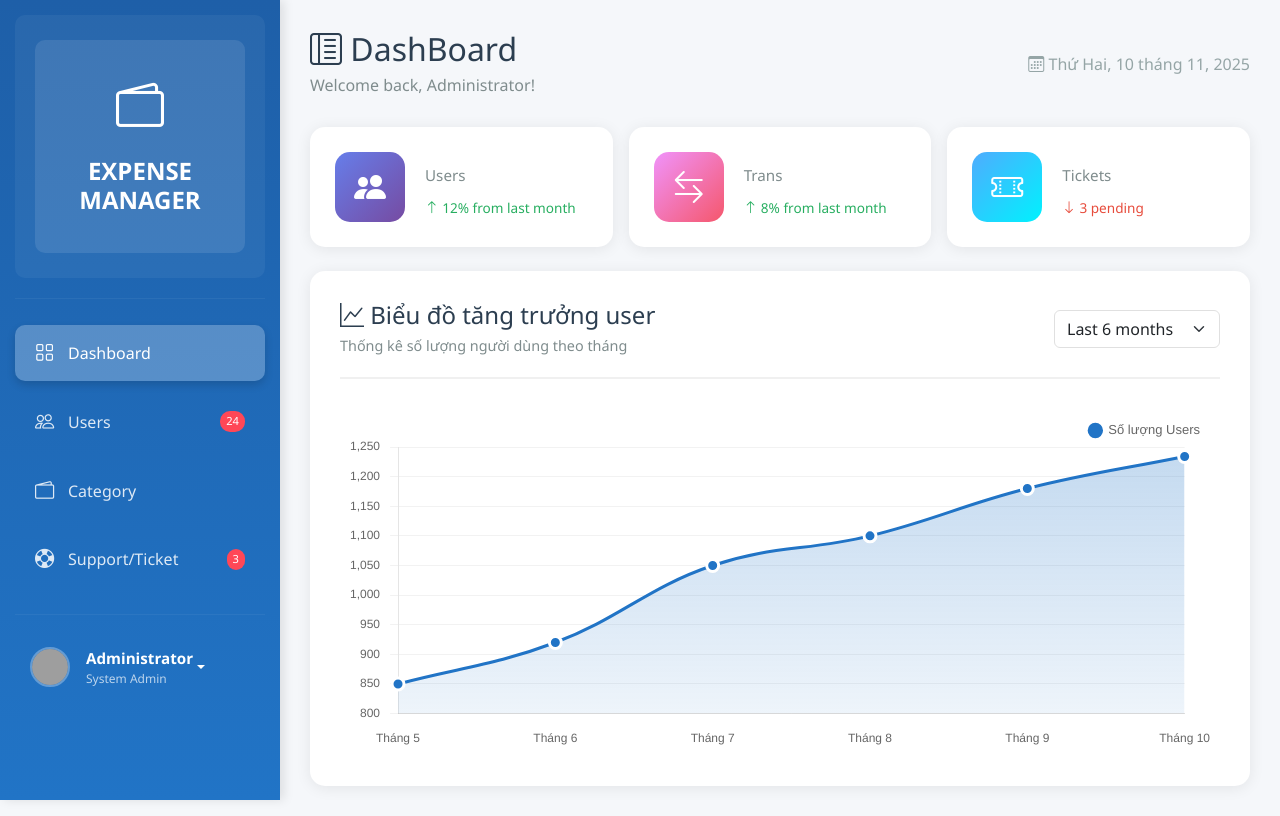
After one commit to TranMinhTan3110/ExpenseManagement, an ASP.NET Core app: template Views/DashBoardAD/Index.cshtml in a window 1280 px wide. The commit adds this page. Run offline with ASP.NET Core 8, Linux system fonts and the light colour scheme; the template is opened without the code that fills it, so the values that code supplies are empty; some libraries are stand-ins or nearby versions; grey boxes are pictures that could not be loaded.

Commit message:
FE-Thiết kế giao diện LayoutAdmin và dashboard

```diff
--- a/Controllers/GoalsController.cs
+++ b/Controllers/GoalsController.cs
@@ -28,7 +28,7 @@ namespace QuanLyChiTieu_WebApp.Controllers
             return User.FindFirstValue(ClaimTypes.NameIdentifier);
         }
 
-        // 🟢 1️⃣ Trang danh sách mục tiêu
+        //  Trang danh sách mục tiêu
         public async Task<IActionResult> Index()
         {
             var userId = GetCurrentUserId();
--- a/Services/IDashBoardService.cs
+++ b/Services/IDashBoardService.cs
@@ -4,6 +4,6 @@ namespace QuanLyChiTieu_WebApp.Services
 {
     public interface IDashboardService
     {
-        Task<DashboardViewModel> GetDashboardDataAsync(string userId, int days = 7); // ✅ Thêm days
+        Task<DashboardViewModel> GetDashboardDataAsync(string userId, int days = 7);
     }
 }
--- a/Views/DashBoard/Index.cshtml
+++ b/Views/DashBoard/Index.cshtml
@@ -7,12 +7,7 @@
 @section Styles {
 
     <link rel="stylesheet" href="~/asset/css/DashBoard.css" />
-
-
     <link rel="stylesheet" href="https://cdnjs.cloudflare.com/ajax/libs/toastr.js/latest/toastr.min.css">
-
-
-
 }
 
 @using System.Security.Claims
--- /dev/null
+++ b/Views/DashBoardAD/Index.cshtml
@@ -0,0 +1,77 @@
+@{
+    ViewData["Title"] = "DashBoard";
+    ViewData["Subtitle"] = "Welcome back, Administrator!";
+    ViewData["Icon"] = "bi bi-layout-text-sidebar-reverse";
+    Layout = "~/Views/Shared/LayoutAdmin.cshtml";
+}
+@section Styles {
+
+    <link rel="stylesheet" href="~/asset/css/DasdBoardAD.css" />
+}
+<!-- Statistics Cards -->
+<div class="row g-3 mb-4">
+    <div class="col-md-4">
+        <div class="stat-card">
+            <div class="stat-icon" style="background: linear-gradient(135deg, #667eea 0%, #764ba2 100%);">
+                <i class="bi bi-people-fill"></i>
+            </div>
+            <div class="stat-details">
+                <h3 class="stat-number">@ViewBag.UserCount</h3>
+                <p class="stat-label">Users</p>
+                <small class="stat-change positive">
+                    <i class="bi bi-arrow-up"></i> 12% from last month
+                </small>
+            </div>
+        </div>
+    </div>
+    <div class="col-md-4">
+        <div class="stat-card">
+            <div class="stat-icon" style="background: linear-gradient(135deg, #f093fb 0%, #f5576c 100%);">
+                <i class="bi bi-arrow-left-right"></i>
+            </div>
+            <div class="stat-details">
+                <h3 class="stat-number">@ViewBag.TransactionCount</h3>
+                <p class="stat-label">Trans</p>
+                <small class="stat-change positive">
+                    <i class="bi bi-arrow-up"></i> 8% from last month
+                </small>
+            </div>
+        </div>
+    </div>
+    <div class="col-md-4">
+        <div class="stat-card">
+            <div class="stat-icon" style="background: linear-gradient(135deg, #4facfe 0%, #00f2fe 100%);">
+                <i class="bi bi-ticket-perforated"></i>
+            </div>
+            <div class="stat-details">
+                <h3 class="stat-number">@ViewBag.TotalTicketCount</h3>
+                <p class="stat-label">Tickets</p>
+                <small class="stat-change negative">
+                    <i class="bi bi-arrow-down"></i> 3 pending
+                </small>
+            </div>
+        </div>
+    </div>
+</div>
+
+<!-- Chart Card -->
+<div class="chart-card">
+    <div class="chart-header">
+        <div>
+            <h4 class="chart-title">
+                <i class="bi bi-graph-up"></i> Biểu đồ tăng trưởng user
+            </h4>
+            <p class="chart-subtitle">Thống kê số lượng người dùng theo tháng</p>
+        </div>
+        <select class="form-select select-custom">
+            <option>Last 6 months</option>
+            <option>Last 12 months</option>
+            <option>This year</option>
+        </select>
+    </div>
+    <canvas id="userGrowthChart"></canvas>
+</div>
+
+@section Scripts {
+    <script src="~/asset/js/DashBoardAD.js"></script>
+}
--- /dev/null
+++ b/Views/Shared/LayoutAdmin.cshtml
@@ -0,0 +1,105 @@
+<!DOCTYPE html>
+<html lang="en">
+<head>
+    <meta charset="UTF-8">
+    <meta name="viewport" content="width=device-width, initial-scale=1.0">
+    <title>@ViewData["Title"] - Expense Manager</title>
+    <link href="https://cdn.jsdelivr.net/npm/bootstrap@5.3.2/dist/css/bootstrap.min.css" rel="stylesheet">
+    <link rel="stylesheet" href="https://cdn.jsdelivr.net/npm/bootstrap-icons@1.11.3/font/bootstrap-icons.min.css">
+    @* css *@
+    <link rel="stylesheet" href="~/asset/css/LayOutAdmin.css">
+
+    @RenderSection("Styles", required: false)
+</head>
+<body>
+    <div class="">
+        <!-- Sidebar -->
+        <div class="sidebar sidebar-width">
+            <div class="sidebar-logo">
+                <div class="logo-fallback">
+                    <i class="bi bi-wallet2"></i>
+                    <h4>EXPENSE<br>MANAGER</h4>
+                </div>
+            </div>
+
+            <hr>
+
+            <ul class="nav nav-pills flex-column mb-auto">
+                <li class="nav-item">
+                    <a asp-controller="DashBoardAD" asp-action="Index" class="nav-link">
+                        <i class="bi bi-grid me-2"></i>
+                        <span>Dashboard</span>
+                    </a>
+                </li>
+                <li>
+                    <a asp-controller="Users" asp-action="Index" class="nav-link">
+                        <i class="bi bi-people me-2"></i>
+                        <span>Users</span>
+                        <span class="nav-badge">24</span>
+                    </a>
+                </li>
+                <li>
+                    <a asp-controller="Category" asp-action="Index" class="nav-link">
+                        <i class="bi bi-wallet2 me-2"></i>
+                        <span>Category</span>
+                    </a>
+                </li>
+                <li>
+                    <a asp-controller="Support" asp-action="Index" class="nav-link">
+                        <i class="bi bi-life-preserver me-2"></i>
+                        <span>Support/Ticket</span>
+                        <span class="nav-badge">3</span>
+                    </a>
+                </li>
+            </ul>
+
+            <hr>
+
+            <div class="dropdown dropdown-padding">
+                <a href="#" class="d-flex align-items-center text-white text-decoration-none dropdown-toggle" data-bs-toggle="dropdown">
+                    <img src="https://ui-avatars.com/api/?name=Admin&background=4CAF50&color=fff&size=40&bold=true" alt="Admin" width="40" height="40" class="rounded-circle me-3">
+                    <div class="admin-info">
+                        <span class="admin-name">Administrator</span>
+                        <span class="admin-role">System Admin</span>
+                    </div>
+                </a>
+                <ul class="dropdown-menu dropdown-menu-dark text-small shadow dropdown-menu-custom">
+                    <li><a class="dropdown-item" href="#"><i class="bi bi-person-circle me-2"></i>Profile</a></li>
+                    <li><a class="dropdown-item" href="#"><i class="bi bi-gear me-2"></i>Settings</a></li>
+                    <li><hr class="dropdown-divider"></li>
+                    <li><a class="dropdown-item" asp-controller="Account" asp-action="Logout"><i class="bi bi-box-arrow-right me-2"></i>Sign out</a></li>
+                </ul>
+            </div>
+        </div>
+
+        <!-- Main Content -->
+        <div class="main-content">
+            <!-- Page Header -->
+            <div class="page-header">
+                <div>
+                    <h2 class="page-title">
+                        <i class="@ViewData["Icon"]"></i> @ViewData["Title"]
+                    </h2>
+                    <p class="page-subtitle">@ViewData["Subtitle"]</p>
+                </div>
+                <div class="page-date">
+                    <i class="bi bi-calendar3"></i> <span id="currentDate"></span>
+                </div>
+            </div>
+
+            <!-- Content từ các trang con -->
+            @RenderBody()
+        </div>
+    </div>
+
+    <script src="https://cdn.jsdelivr.net/npm/bootstrap@5.3.2/dist/js/bootstrap.bundle.min.js"></script>
+    <script type="text/javascript" src="https://cdn.jsdelivr.net/npm/echarts@5.4.3/dist/echarts.min.js"></script>
+    <script src="https://cdn.jsdelivr.net/npm/chart.js"></script>
+
+    <script src="/lib/jquery/dist/jquery.min.js"></script>
+    <script src="/lib/bootstrap/dist/js/bootstrap.bundle.min.js"></script>
+    <script src="~/asset/js/LayoutAdmin.js"></script>
+
+    @RenderSection("Scripts", required: false)
+</body>
+</html>
--- /dev/null
+++ b/wwwroot/asset/css/DasdBoardAD.css
@@ -0,0 +1,114 @@
+
+
+
+
+
+
+
+
+.stat-card {
+    background: white;
+    border-radius: 15px;
+    padding: 25px;
+    box-shadow: 0 2px 15px rgba(0, 0, 0, 0.08);
+    transition: all 0.3s ease;
+    display: flex;
+    align-items: center;
+    gap: 20px;
+}
+
+    .stat-card:hover {
+        transform: translateY(-5px);
+        box-shadow: 0 5px 25px rgba(0, 0, 0, 0.15);
+    }
+
+.stat-icon {
+    width: 70px;
+    height: 70px;
+    border-radius: 15px;
+    display: flex;
+    align-items: center;
+    justify-content: center;
+    flex-shrink: 0;
+}
+
+    .stat-icon i {
+        font-size: 2rem;
+        color: white;
+    }
+
+.stat-details {
+    flex: 1;
+}
+
+.stat-number {
+    font-size: 2rem;
+    font-weight: 700;
+    color: #2c3e50;
+    margin: 0;
+    line-height: 1;
+}
+
+.stat-label {
+    color: #7f8c8d;
+    font-size: 0.95rem;
+    margin: 8px 0;
+    font-weight: 500;
+}
+
+.stat-change {
+    font-size: 0.85rem;
+    font-weight: 500;
+}
+
+    .stat-change.positive {
+        color: #27ae60;
+    }
+
+    .stat-change.negative {
+        color: #e74c3c;
+    }
+
+.chart-card {
+    background: white;
+    border-radius: 15px;
+    padding: 30px;
+    box-shadow: 0 2px 15px rgba(0, 0, 0, 0.08);
+}
+
+.chart-header {
+    display: flex;
+    justify-content: space-between;
+    align-items: center;
+    margin-bottom: 25px;
+    padding-bottom: 20px;
+    border-bottom: 2px solid #f0f0f0;
+}
+
+.form-select:focus {
+    border-color: #2174c6;
+    box-shadow: 0 0 0 0.2rem rgba(33, 116, 198, 0.25);
+}
+
+
+/* Chart title styles */
+.chart-title {
+    color: #2c3e50;
+    margin-bottom: 5px;
+}
+
+.chart-subtitle {
+    color: #7f8c8d;
+    font-size: 0.9rem;
+    margin: 0;
+}
+
+.main-content-width {
+    width: calc(100% - 280px);
+}
+
+/* Select custom styles */
+.select-custom {
+    width: auto;
+    border-color: #e0e0e0;
+}
--- /dev/null
+++ b/wwwroot/asset/css/LayOutAdmin.css
@@ -0,0 +1,179 @@
+
+* {
+    margin: 0;
+    padding: 0;
+    box-sizing: border-box;
+}
+
+body {
+    font-family: 'Segoe UI', Tahoma, Geneva, Verdana, sans-serif;
+    background-color: #f5f7fa;
+}
+
+.sidebar {
+    background: linear-gradient(180deg, #1e5fa8 0%, #2174c6 100%);
+    box-shadow: 4px 0 10px rgba(0, 0, 0, 0.1);
+    height: 100vh;
+    position: fixed;
+    left: 0;
+    top: 0;
+    overflow-y: auto;
+    z-index: 1000;
+}
+
+.sidebar-logo {
+    padding: 25px 20px;
+    text-align: center;
+    background: rgba(255, 255, 255, 0.05);
+    border-radius: 10px;
+    margin: 15px;
+}
+
+.logo-fallback {
+    background: rgba(255,255,255,0.1);
+    padding: 30px;
+    border-radius: 10px;
+}
+
+    .logo-fallback i {
+        font-size: 3rem;
+        color: white;
+    }
+
+    .logo-fallback h4 {
+        color: white;
+        margin-top: 15px;
+        font-weight: 600;
+    }
+
+.nav-pills .nav-link {
+    color: rgba(255, 255, 255, 0.85);
+    padding: 14px 20px;
+    margin: 6px 15px;
+    border-radius: 10px;
+    transition: all 0.3s ease;
+    font-weight: 500;
+    display: flex;
+    align-items: center;
+}
+
+    .nav-pills .nav-link:hover {
+        background: rgba(255, 255, 255, 0.15);
+        color: #ffffff;
+        transform: translateX(5px);
+    }
+
+    .nav-pills .nav-link.active {
+        background: rgba(255, 255, 255, 0.25);
+        color: #ffffff;
+        box-shadow: 0 4px 8px rgba(0, 0, 0, 0.15);
+    }
+
+    .nav-pills .nav-link i {
+        font-size: 1.2rem;
+        width: 25px;
+    }
+
+hr {
+    border-color: rgba(255, 255, 255, 0.2);
+    margin: 20px 15px;
+}
+
+.dropdown-toggle {
+    padding: 12px 15px;
+    border-radius: 10px;
+    transition: all 0.3s ease;
+}
+
+    .dropdown-toggle:hover {
+        background: rgba(255, 255, 255, 0.1);
+    }
+
+    .dropdown-toggle img {
+        border: 2px solid rgba(255, 255, 255, 0.3);
+        transition: all 0.3s ease;
+    }
+
+    .dropdown-toggle:hover img {
+        border-color: #ffffff;
+    }
+
+.admin-info {
+    display: flex;
+    flex-direction: column;
+}
+
+.admin-name {
+    font-weight: 600;
+    font-size: 0.95rem;
+}
+
+.admin-role {
+    font-size: 0.75rem;
+    color: rgba(255, 255, 255, 0.7);
+}
+
+.sidebar::-webkit-scrollbar {
+    width: 6px;
+}
+
+.sidebar::-webkit-scrollbar-track {
+    background: rgba(255, 255, 255, 0.05);
+}
+
+.sidebar::-webkit-scrollbar-thumb {
+    background: rgba(255, 255, 255, 0.2);
+    border-radius: 10px;
+}
+
+    .sidebar::-webkit-scrollbar-thumb:hover {
+        background: rgba(255, 255, 255, 0.3);
+    }
+
+.nav-badge {
+    background: #ff4757;
+    color: white;
+    font-size: 0.7rem;
+    padding: 2px 6px;
+    border-radius: 10px;
+    margin-left: auto;
+}
+
+.main-content {
+    margin-left: 280px;
+    padding: 30px;
+    min-height: 100vh;
+}
+
+.sidebar-width {
+    width: 280px;
+}
+
+.dropdown-padding {
+    padding: 0 15px 20px 15px;
+}
+
+.dropdown-menu-custom {
+    margin-bottom: 10px;
+}
+
+.page-header {
+    display: flex;
+    justify-content: space-between;
+    align-items: center;
+    margin-bottom: 30px;
+}
+
+.page-title {
+    color: #2c3e50;
+    margin-bottom: 5px;
+}
+
+.page-subtitle {
+    color: #7f8c8d;
+    margin: 0;
+}
+
+.page-date {
+    color: #95a5a6;
+}
--- /dev/null
+++ b/wwwroot/asset/js/DashBoardAD.js
@@ -0,0 +1,101 @@
+// Initialize Chart
+const ctx = document.getElementById('userGrowthChart').getContext('2d');
+
+const gradient = ctx.createLinearGradient(0, 0, 0, 400);
+gradient.addColorStop(0, 'rgba(33, 116, 198, 0.3)');
+gradient.addColorStop(1, 'rgba(33, 116, 198, 0.01)');
+
+new Chart(ctx, {
+    type: 'line',
+    data: {
+        labels: ['Tháng 5', 'Tháng 6', 'Tháng 7', 'Tháng 8', 'Tháng 9', 'Tháng 10'],
+        datasets: [{
+            label: 'Số lượng Users',
+            data: [850, 920, 1050, 1100, 1180, 1234],
+            borderColor: '#2174c6',
+            backgroundColor: gradient,
+            borderWidth: 3,
+            fill: true,
+            tension: 0.4,
+            pointRadius: 6,
+            pointBackgroundColor: '#2174c6',
+            pointBorderColor: '#fff',
+            pointBorderWidth: 3,
+            pointHoverRadius: 8,
+            pointHoverBackgroundColor: '#2174c6',
+            pointHoverBorderColor: '#fff',
+            pointHoverBorderWidth: 3
+        }]
+    },
+    options: {
+        responsive: true,
+        maintainAspectRatio: true,
+        aspectRatio: 2.5,
+        plugins: {
+            legend: {
+                display: true,
+                position: 'top',
+                align: 'end',
+                labels: {
+                    usePointStyle: true,
+                    padding: 20,
+                    font: {
+                        size: 13,
+                        weight: '500'
+                    }
+                }
+            },
+            tooltip: {
+                backgroundColor: 'rgba(0, 0, 0, 0.8)',
+                padding: 12,
+                titleFont: {
+                    size: 14,
+                    weight: 'bold'
+                },
+                bodyFont: {
+                    size: 13
+                },
+                callbacks: {
+                    label: function (context) {
+                        return ' ' + context.parsed.y.toLocaleString() + ' users';
+                    }
+                }
+            }
+        },
+        scales: {
+            y: {
+                beginAtZero: false,
+                min: 800,
+                grid: {
+                    color: 'rgba(0, 0, 0, 0.05)',
+                    drawBorder: false
+                },
+                ticks: {
+                    padding: 10,
+                    font: {
+                        size: 12
+                    },
+                    callback: function (value) {
+                        return value.toLocaleString();
+                    }
+                }
+            },
+            x: {
+                grid: {
+                    display: false,
+                    drawBorder: false
+                },
+                ticks: {
+                    padding: 10,
+                    font: {
+                        size: 12
+                    }
+                }
+            }
+        },
+        interaction: {
+            intersect: false,
+            mode: 'index'
+        }
+    }
+});
--- /dev/null
+++ b/wwwroot/asset/js/LayoutAdmin.js
@@ -0,0 +1,18 @@
+// Display current date
+const dateOptions = { weekday: 'long', year: 'numeric', month: 'long', day: 'numeric' };
+document.getElementById('currentDate').textContent = new Date().toLocaleDateString('vi-VN', dateOptions);
+
+// Auto-highlight active menu item
+document.addEventListener('DOMContentLoaded', function () {
+    const currentPath = window.location.pathname;
+    const navLinks = document.querySelectorAll('.nav-link');
+
+    navLinks.forEach(link => {
+        const href = link.getAttribute('href');
+        if (href && currentPath.toLowerCase().includes(href.toLowerCase())) {
+            link.classList.add('active');
+        } else {
+            link.classList.remove('active');
+        }
+    });
+});
```
Also changed, not shown: Controllers/DashBoardADController.cs (added, +34 -0 lines), Program.cs (+8 -1 lines), Services/DashBoardADService.cs (added, +36 -0 lines), Services/IDashBoardADService.cs (added, +11 -0 lines), wwwroot/asset/js/DashBoard.js (+10 -14 lines).
